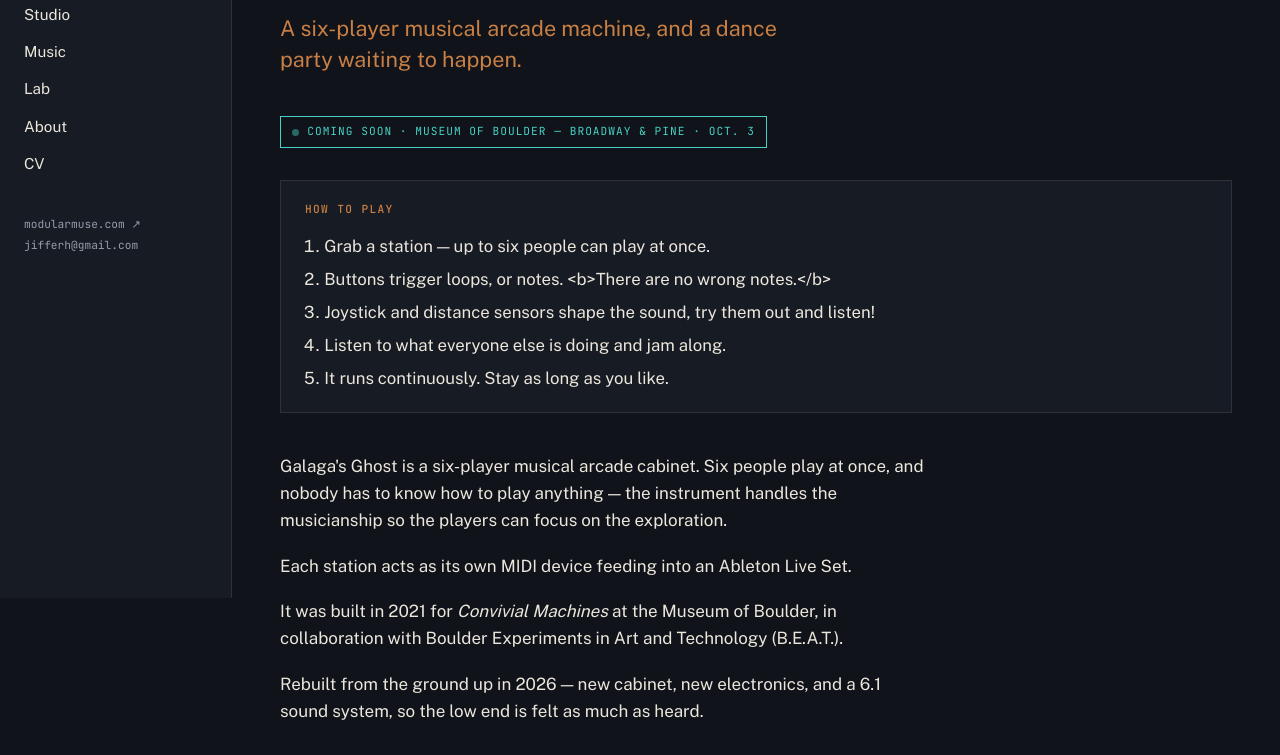
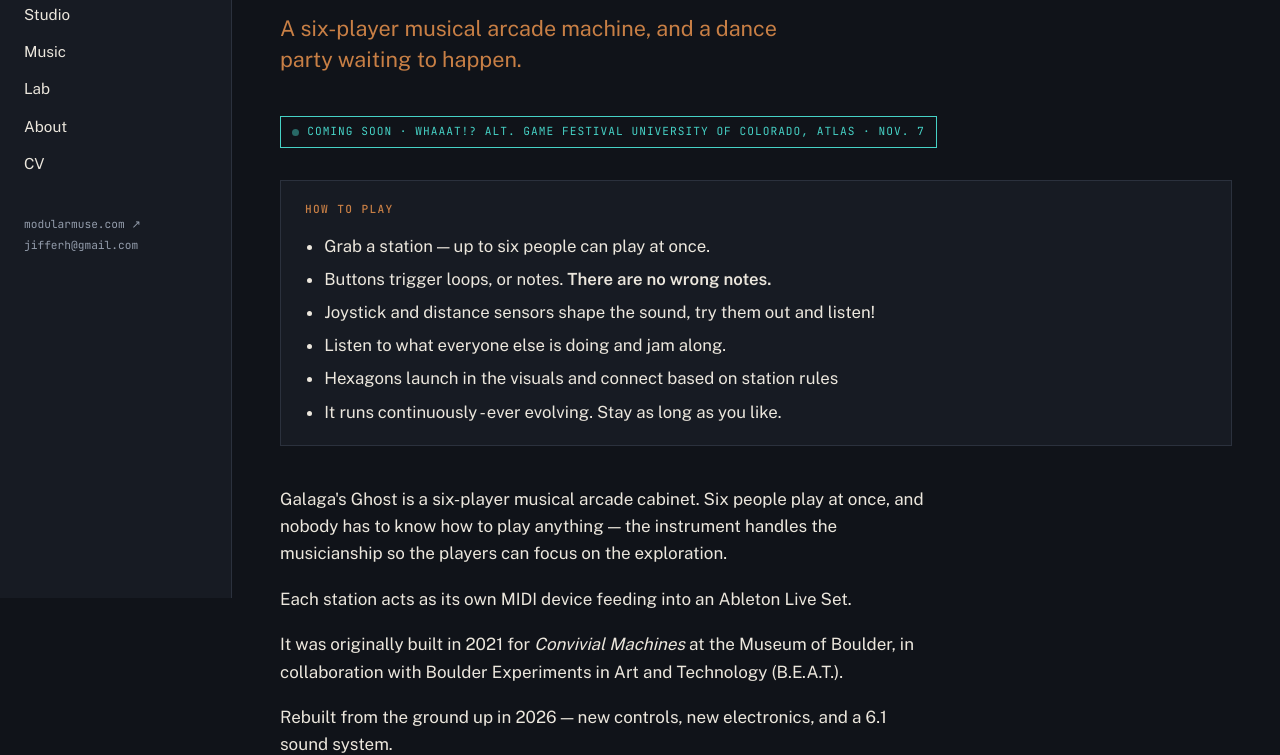
Before and after one commit to Jiffer/jifferharriman-site, an Eleventy site: page src/work/galagas-ghost.md in a window 1280 px wide. Shown: the part 202-957 px from the top of the page. Built offline with nearby package versions, Linux system fonts and the light colour scheme; Eleventy itself is replaced by a stand-in of ours; files that its build step writes are made by us from their sources.

Commit message:
changed upcoming events

```diff
--- a/src/_includes/layouts/project.njk
+++ b/src/_includes/layouts/project.njk
@@ -22,11 +22,11 @@ layout: layouts/base.njk
 {% if howto %}
 <section class="howto" aria-labelledby="howto-h">
   <h2 class="howto__h" id="howto-h">How to play</h2>
-  <ol class="howto__list">
+  <ul class="howto__list">
     {%- for step in howto %}
-    <li>{{ step }}</li>
+    <li>{{ step | safe }}</li>
     {%- endfor %}
-  </ol>
+  </ul>
 </section>
 {% endif %}
 
--- a/src/work/galagas-ghost.md
+++ b/src/work/galagas-ghost.md
@@ -15,15 +15,16 @@ venues:
   - Boulder Experiments in Public Art, 2026
   - Tulagi Festival, 2026
 onview:
-  venue: Museum of Boulder — Broadway & Pine
-  when: "Oct. 3"
+  venue: WHAAAT!? Alt. Game Festival University of Colorado, ATLAS
+  when: "Nov. 7"
   status: upcoming
 howto:
   - Grab a station — up to six people can play at once.
   - Buttons trigger loops, or notes. <b>There are no wrong notes.</b>
   - Joystick and distance sensors shape the sound, try them out and listen!
   - Listen to what everyone else is doing and jam along.
-  - It runs continuously. Stay as long as you like.
+  - Hexagons launch in the visuals and connect based on station rules
+  - It runs continuously - ever evolving. Stay as long as you like.
 
 bookingIntro: Want to bring Galaga's Ghost to your event, or make music for the Ghost? Get in touch!
 booking: true
@@ -35,8 +36,8 @@ musicianship so the players can focus on the exploration.
 
 Each station acts as its own MIDI device feeding into an Ableton Live Set.
 
-It was built in 2021 for *Convivial Machines* at the Museum of Boulder, in
+It was originally built in 2021 for *Convivial Machines* at the Museum of Boulder, in
 collaboration with Boulder Experiments in Art and Technology (B.E.A.T.).
 
-Rebuilt from the ground up in 2026 — new cabinet, new electronics, and a 6.1
-sound system, so the low end is felt as much as heard.
+Rebuilt from the ground up in 2026 — new controls, new electronics, and a 6.1
+sound system.
```
Also changed, not shown: docs/index.html, docs/work/galagas-ghost/index.html.
